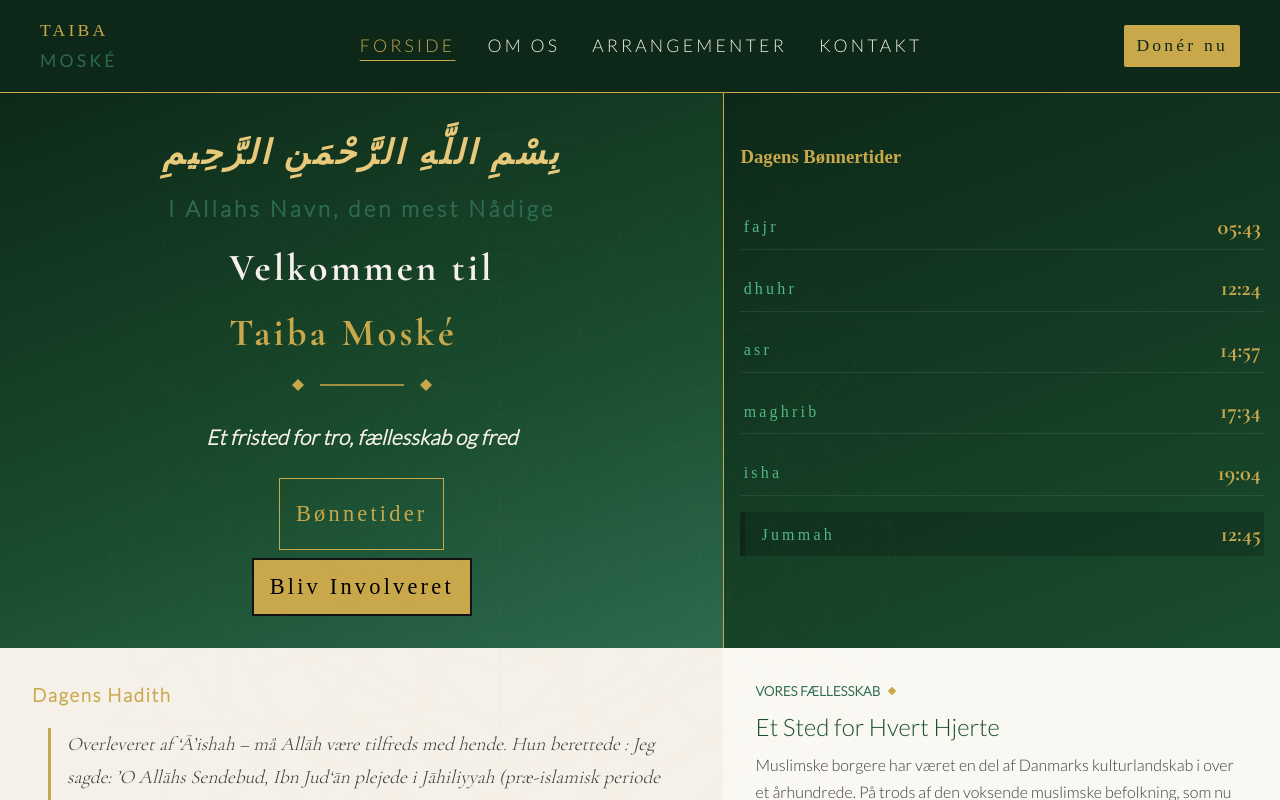
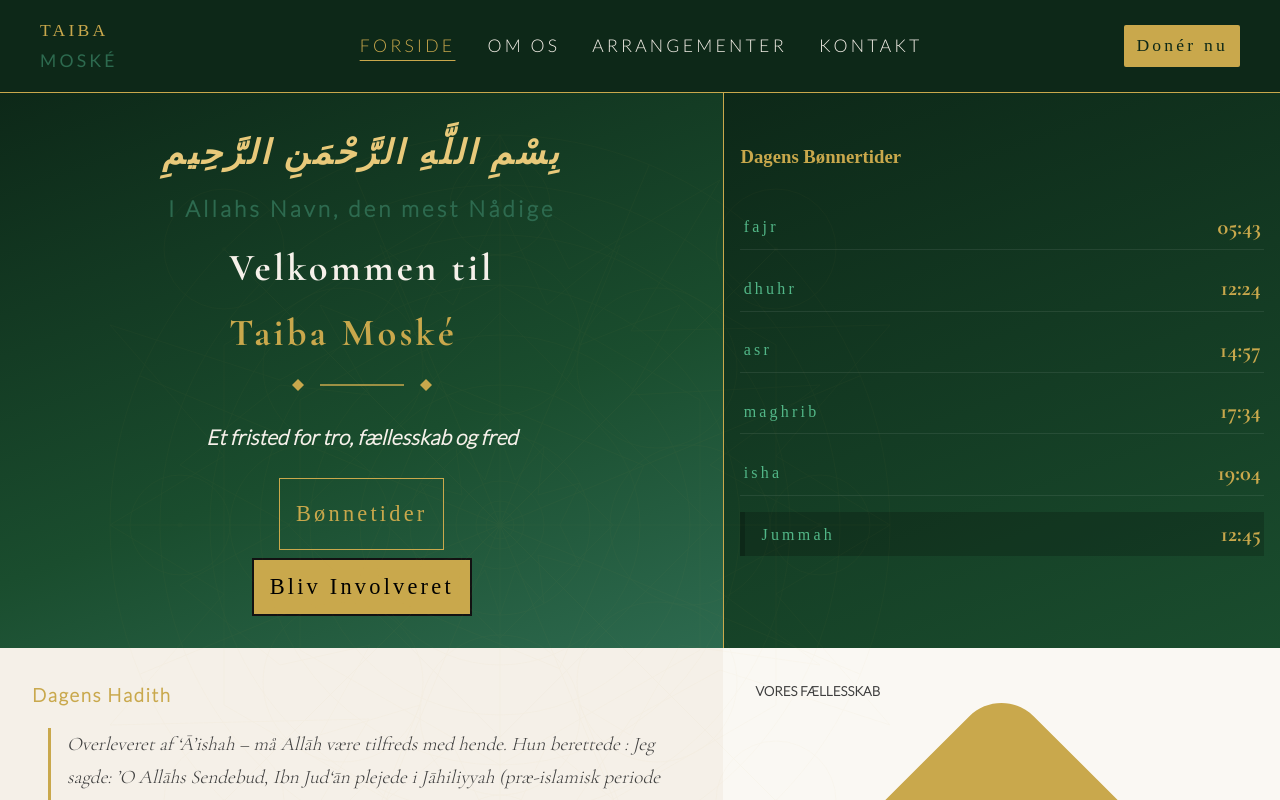
Before and after one commit to HamzaIbrahimi/Taiba, a SvelteKit app: page / in a window 1280 px wide. Shown: the top 800 px of the page. Built offline with nearby package versions, Linux system fonts and the light colour scheme; a web font is replaced by a local one.

Commit message:
Add subscriptions to about us page

```diff
--- a/src/routes/+page.svelte
+++ b/src/routes/+page.svelte
@@ -96,10 +96,6 @@
 	}
 
 	.small-title {
-		display: flex;
-		align-items: center;
-		gap: 0.5rem;
-		color: var(--clr-bg-jade);
 		text-transform: uppercase;
 		padding-bottom: 0.635rem;
 	}
@@ -107,10 +103,6 @@
 	a {
 		color: var(--clr-gold);
 		font-weight: 600;
-	}
-
-	.small-title img {
-		width: 8px;
 	}
 
 	.hadith-display {
--- a/src/routes/om-os/+page.svelte
+++ b/src/routes/om-os/+page.svelte
@@ -3,6 +3,7 @@
 	import logo from '$lib/assets/favicon.svg';
 	import gather from '$lib/assets/masjid-photos/event-3.webp';
 	import Goal from '$lib/components/Goal.svelte';
+	import Subscription from '$lib/components/Subscription.svelte';
 </script>
 
 <div class="main-content">
@@ -54,6 +55,9 @@
 </div>
 
 <Goal />
+<div id="subscriptions">
+	<Subscription />
+</div>
 
 <style>
 	.main-content {
@@ -99,7 +103,7 @@
 		margin-inline: auto;
 	}
 
-	.small-title {
+	:global(.small-title) {
 		display: flex;
 		align-items: center;
 		gap: 0.5rem;
@@ -107,7 +111,7 @@
 		letter-spacing: 0.3rem;
 	}
 
-	.small-title img {
+	:global(.small-title img) {
 		width: 8px;
 	}
 
```
